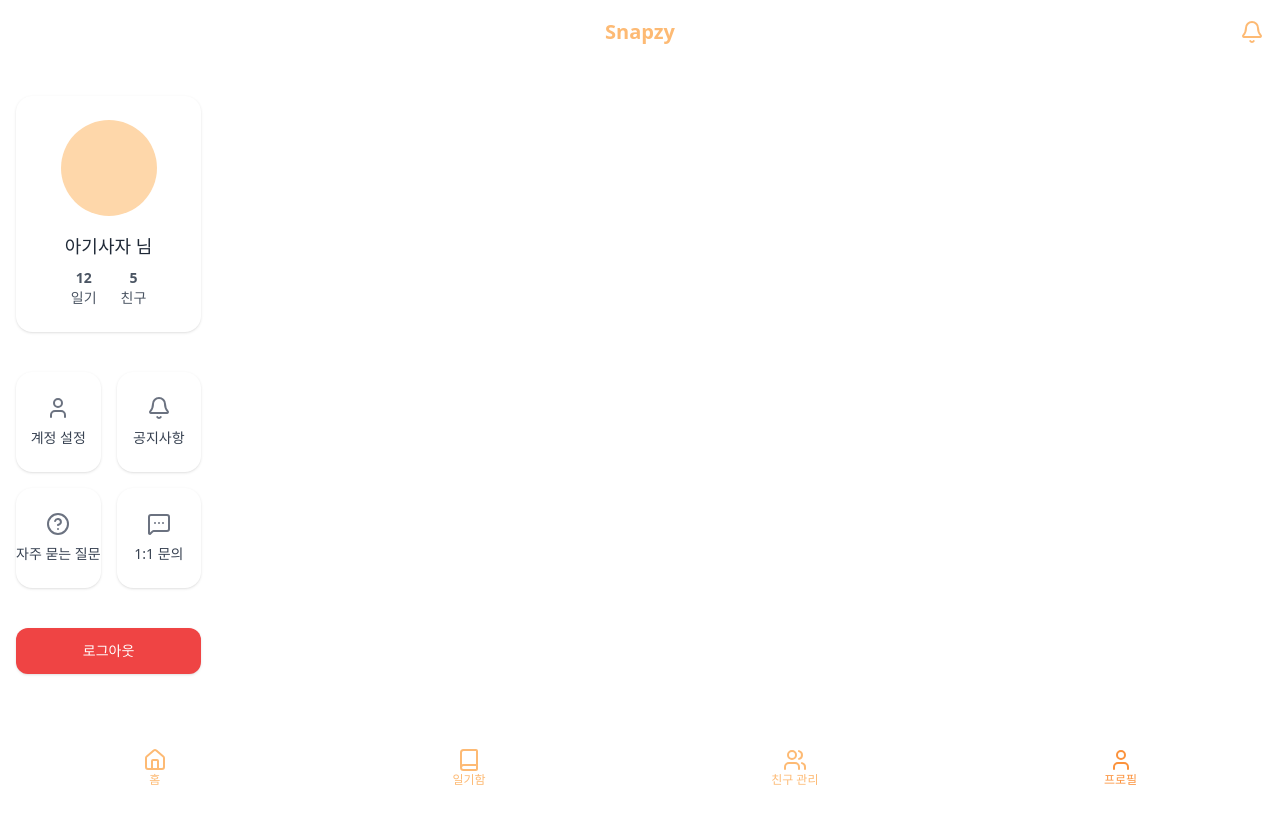
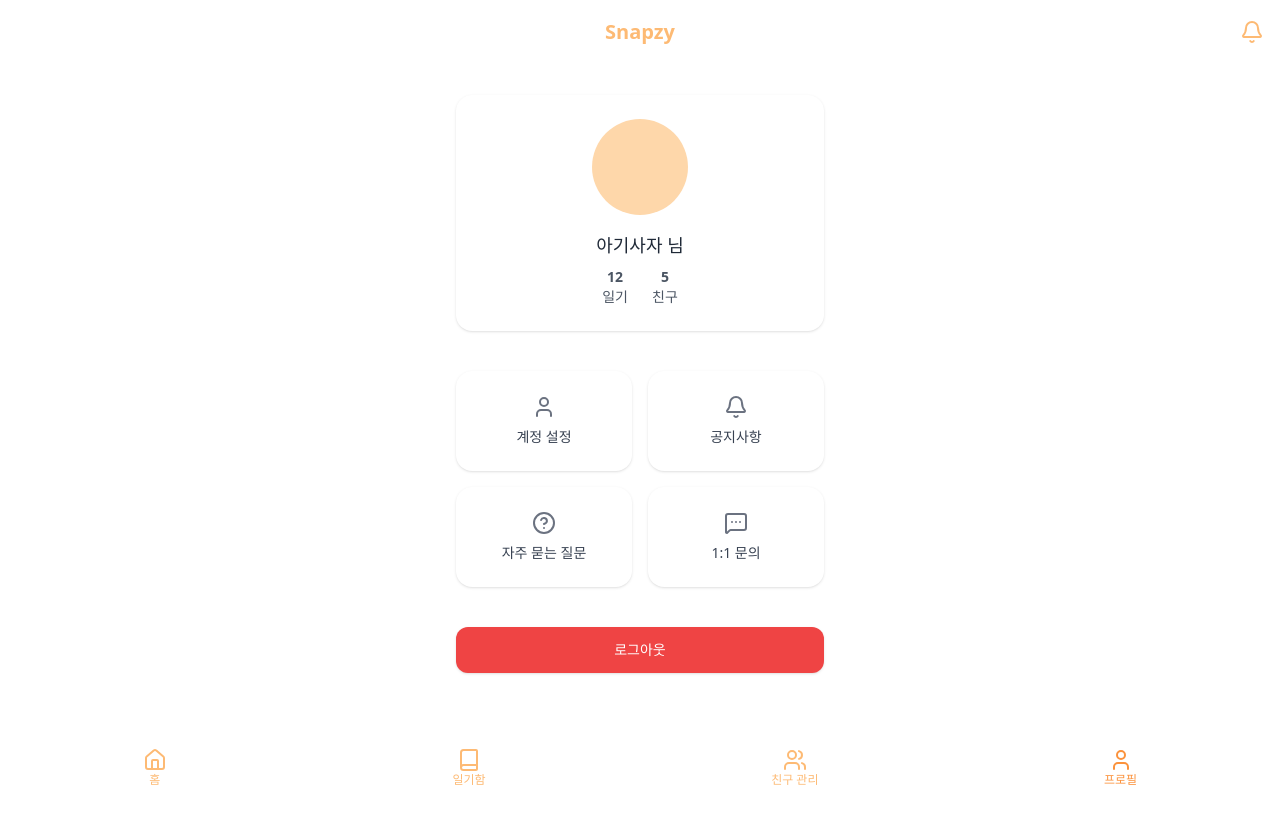
Before and after one commit to LIKELIONCUK13th/Team4-FE, a React (Vite) app: page /profile in a window 1280 px wide. Shown: the top 824 px of the page. After the commit the page ends 801 px from the top, so only its background shows below. Built offline with nearby package versions, Linux system fonts and the light colour scheme.

Commit message:
프로필 중앙 정렬 수정 완

```diff
--- a/src/pages/Profile.jsx
+++ b/src/pages/Profile.jsx
@@ -10,8 +10,18 @@ const Profile = () => {
   ];
 
   return (
-    <div className="pt-24 pb-32 px-4 flex justify-center">
-      <div className="w-full max-w-md flex flex-col items-center">
+    <div
+      style={{
+        position: "absolute",
+        top: "50%",
+        left: "50%",
+        transform: "translate(-50%, -50%)",
+        width: "100%",
+        maxWidth: "400px",
+        padding: "96px 16px 128px", // pt-24, pb-32, px-4
+      }}
+    >
+      <div className="w-full flex flex-col items-center">
         {/* 상단 프로필 박스 */}
         <div className="w-full bg-white rounded-2xl shadow p-6 flex flex-col items-center mb-10">
           {/* 프로필 이미지 */}
```
